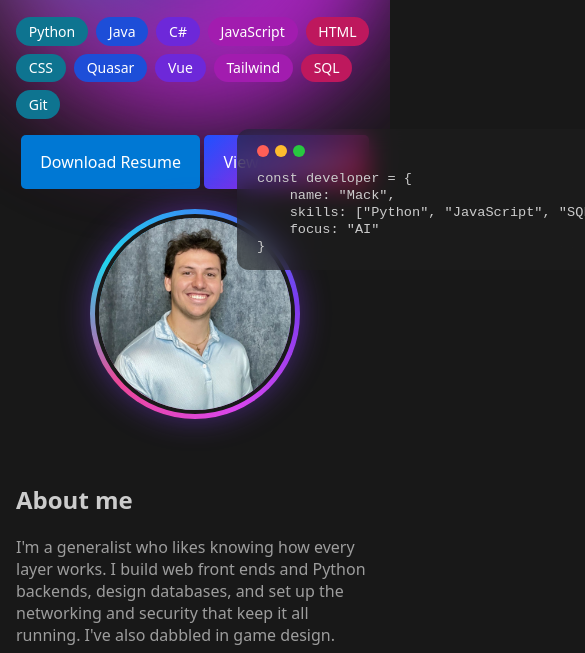
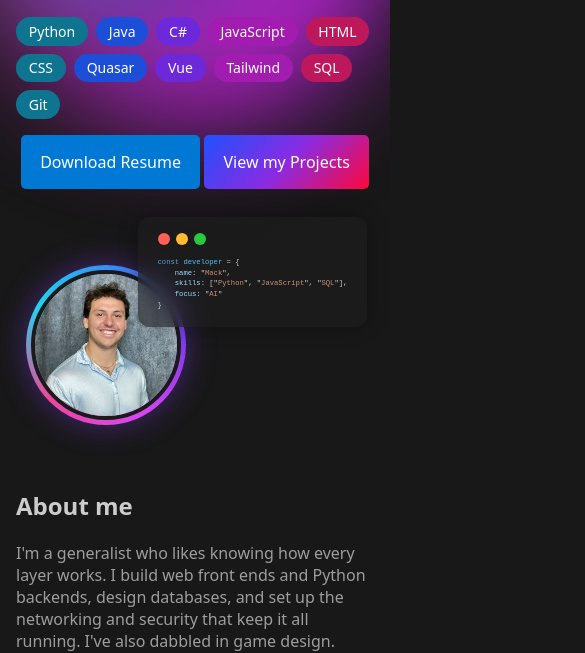
Before and after one commit to MackMusial/mackmusial.com, a plain HTML site: page index.html in a window 390 px wide. Shown: the part 210-863 px from the top of the page, 585 px wide, since content can reach past the window. Drawn offline with Linux system fonts and the light colour scheme.

Commit message:
Enhance code card styling and syntax highlighting: add color variables for code elements, adjust positioning, and improve layout for better readability.

```diff
--- a/index.html
+++ b/index.html
@@ -46,10 +46,10 @@
                         <span></span>
                         <span></span>
                     </div>
-                    <pre><code>const developer = {
-    name: "Mack",
-    skills: ["Python", "JavaScript", "SQL"],
-    focus: "AI"
+                    <pre><code><span class="keyword">const </span><span class="variable">developer</span> = {
+    <span class="property">name</span>: "<span class="string">Mack</span>",
+    <span class="property">skills</span>: ["<span class="string">Python</span>", "<span class="string">JavaScript</span>", "<span class="string">SQL</span>"],
+    <span class="property">focus</span>: "<span class="string">AI</span>"
 }</code></pre>
                 </div>
             </div>
--- a/styles.css
+++ b/styles.css
@@ -10,6 +10,10 @@
     --border-color: #2b2b2b;
     --status-online-color: #3fb950;
     --status-offline-color: #f85149;
+    --code-keyword-color: #569cd6;
+    --code-variable-color: #4fc1ff;
+    --code-property-color: #9cdcfe;
+    --code-string-color: #ce9178;
 }
 
 body {
@@ -131,6 +135,7 @@ p {
     padding: 1rem 1.25rem;
     border-radius: 12px;
     backdrop-filter: blur(12px);
+    box-shadow: 0 0 20px rgba(0, 0, 0, 0.3);
 }
 
 .apple-dots {
@@ -153,7 +158,13 @@ p {
     margin: 0;
     font-family: ui-monospace, Consolas, monospace;
     font-size: 0.85rem;
+    line-height: 1.5;
 }
+
+.code-card .keyword { color: var(--code-keyword-color); }
+.code-card .variable { color: var(--code-variable-color); }
+.code-card .string { color: var(--code-string-color); }
+.code-card .property { color: var(--code-property-color); }
 
 @keyframes spin {
     to { --angle: 360deg;}
@@ -287,6 +298,22 @@ p {
         gap: 0.25rem;
         border-radius: 1rem;
     }
+    .code-card  {
+        left: 70%;
+        top: -30%;
+    }
+    .avatar-ring {
+        width: 150px;
+    }
+
+    .code-card pre {
+        font-size: 0.45rem;
+    }
+    .hero-photo {
+        margin-top: 3.5rem;
+        left: -25%;
+    }
+
 }
 
 @media (prefers-reduced-motion: reduce){
```
Also changed, not shown: 1 other file.
